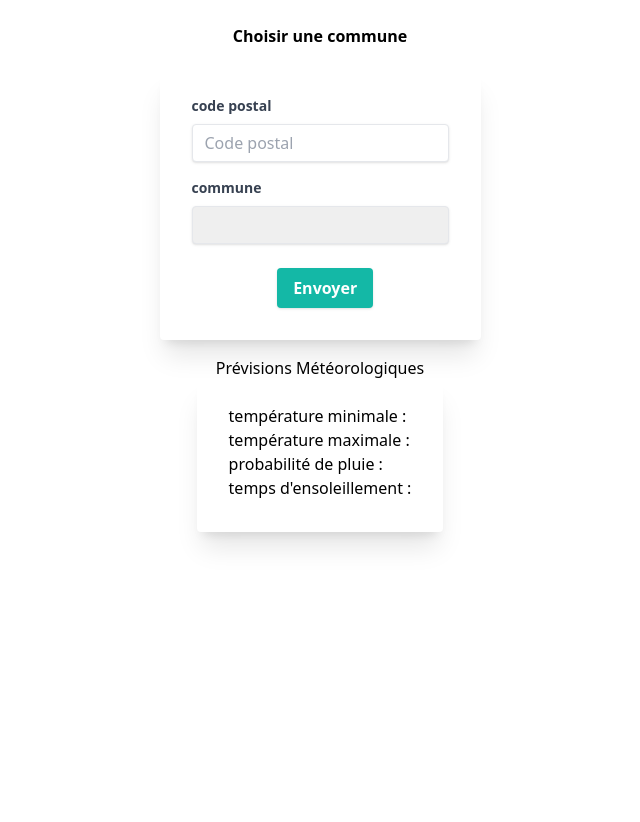
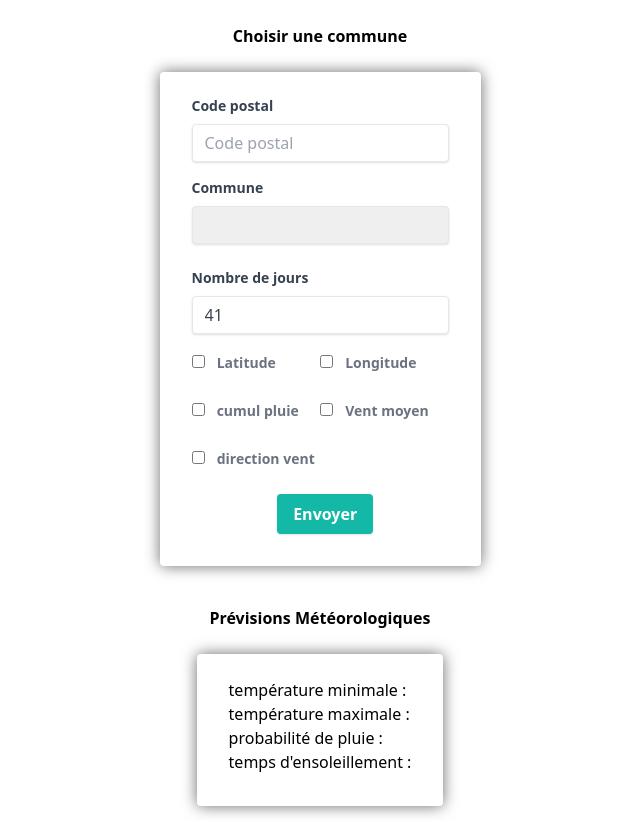
Before and after one commit to Saloquin/Instant-Weather, a plain HTML site: page index.html in a window 1280 px wide. Shown: the whole page, without its empty margins (320-960 px from the left). Before the commit the page ends 800 px from the top, so only its background shows below. Drawn offline with nearby package versions, Linux system fonts and the light colour scheme; a script that the page names is missing.

Commit message:
formulaire V2

```diff
--- /dev/null
+++ b/css/style.css
@@ -0,0 +1,3 @@
+.ombre {
+    box-shadow: 0 0 15px #6e6a6a;
+  }
--- a/index.html
+++ b/index.html
@@ -5,22 +5,22 @@
     <meta charset="UTF-8">
     <meta name="viewport" content="width=device-width, initial-scale=1.0">
     <title>Instant Weather</title>
-    <link rel="stylesheet" href="css/styles.css">
+    <link rel="stylesheet" href="css/style.css">
     <script defer src="js/script.js"></script>
     <script src="https://cdn.tailwindcss.com"></script>
 </head>
 
 <body>
-    <div class="flex justify-center items-center flex-col">
+    <div class="  flex justify-center items-center flex-col">
         <h1 class="my-6 font-bold">Choisir une commune</h1>
 
 
-        <div class=" ">
-            <form class="bg-white shadow-xl rounded px-8 pt-6 pb-8 mb-4 ">
+        <div>
+            <form class="ombre bg-white rounded px-8 pt-6 pb-8 mb-4 ">
 
                 <div class="mb-4">
                     <label class="block text-gray-700 text-sm font-bold mb-2">
-                        code postal
+                        Code postal
                     </label>
                     <input
                         class="shadow appearance-none border rounded w-full py-2 px-3 text-gray-700 leading-tight focus:outline-none focus:shadow-outline"
@@ -29,21 +29,69 @@
 
                 <div class="mb-6">
                     <label class="block text-gray-700 text-sm font-bold mb-2">
-                        commune
+                        Commune
                     </label>
-                    <select
-                    id="commune"
+                    <select id="commune"
                         class="shadow appearance-none border rounded w-full py-2 px-3 text-gray-700 leading-tight focus:outline-none focus:shadow-outline">
                     </select>
+                </div>
+
+                <div class="mb-4">
+                    <label class="block text-gray-700 text-sm font-bold mb-2">
+                        Nombre de jours
+                    </label>
+                    <input
+                        class="shadow appearance-none border rounded w-full py-2 px-3 text-gray-700 leading-tight focus:outline-none focus:shadow-outline"
+                        id="nbjour" type="number" max="7" value="41">
+                </div>
+
+
+                <div class="md:flex md:items-center mb-6">
+                    <label class="md:w-2/3 block text-gray-500 font-bold">
+                        <input id="latitude" class="mr-2 leading-tight" type="checkbox">
+                        <span class="text-sm">
+                            Latitude
+                        </span>
+                    </label>
+                    <label class="md:w-2/3 block text-gray-500 font-bold">
+                        <input id="longitude" class="mr-2 leading-tight" type="checkbox">
+                        <span class="text-sm">
+                            Longitude
+                        </span>
+                    </label>
+                </div>
+                <div class="md:flex md:items-center mb-6">
+                    <label class="md:w-2/3 block text-gray-500 font-bold">
+                        <input id="cumul" class="mr-2 leading-tight" type="checkbox">
+                        <span class="text-sm">
+                            cumul pluie
+                        </span>
+                    </label>
+                    <label class="md:w-2/3 block text-gray-500 font-bold">
+                        <input id="vent" class="mr-2 leading-tight" type="checkbox">
+                        <span class="text-sm">
+                            Vent moyen
+                        </span>
+                    </label>
+
+                </div>
+
+                <div class="md:flex md:items-center mb-6">
+                    <label class="md:w-2/3 block text-gray-500 font-bold">
+                        <input id="dir_vent" class="mr-2 leading-tight" type="checkbox">
+                        <span class="text-sm">
+                            direction vent
+                        </span>
+                    </label>
+
                 </div>
 
                 <div class="md:flex md:items-center">
                     <div class="md:w-1/3"></div>
                     <div class="md:w-2/3">
                         <button
-
                             class="shadow bg-teal-500 hover:bg-purple-400 focus:shadow-outline focus:outline-none text-white font-bold py-2 px-4 rounded"
-                            type="button">
+                            type="submit">
                             Envoyer
                         </button>
                     </div>
@@ -53,12 +101,12 @@
             </form>
         </div>
 
-        <h1>Prévisions Météorologiques</h1>
-        <div id="weather-card" class="bg-white shadow-xl rounded px-8 pt-6 pb-8 mb-4 ">
-            <p > température minimale : <span class="temp_min"></span></p>
-            <p > température maximale : <span class="temp_max"></span></p>
-            <p > probabilité de pluie : <span class="proba_pluie"></span></p>
-            <p > temps d'ensoleillement : <span class="ensoleiment"></span></p>
+        <h1 class="my-6 font-bold">Prévisions Météorologiques</h1>
+        <div id="weather-card" class="ombre bg-white rounded px-8 pt-6 pb-8 mb-4 ">
+            <p> température minimale : <span class="temp_min"></span></p>
+            <p> température maximale : <span class="temp_max"></span></p>
+            <p> probabilité de pluie : <span class="proba_pluie"></span></p>
+            <p> temps d'ensoleillement : <span class="ensoleiment"></span></p>
         </div>
 
 
```
